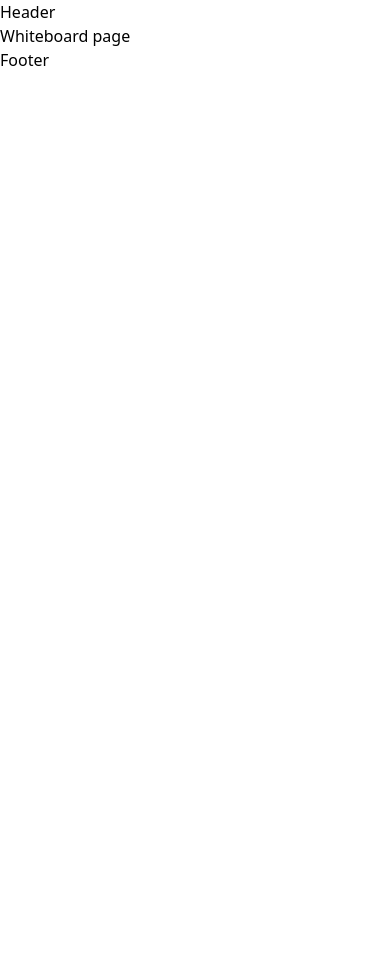
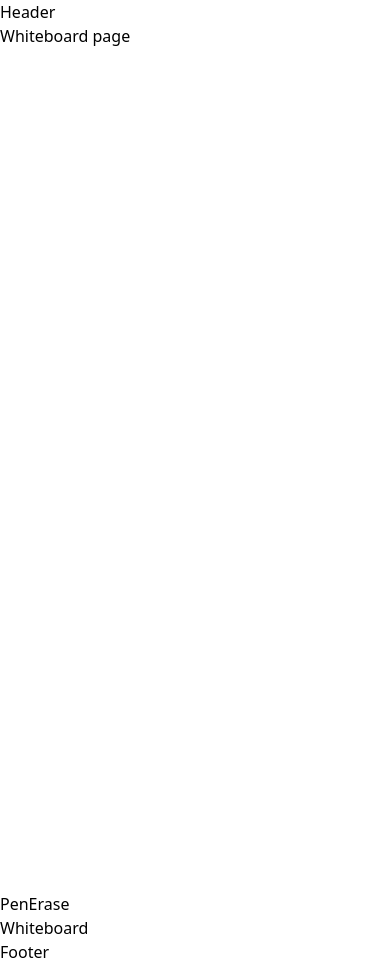
Before and after one commit to GT-WebDev-Collaborative-Whiteboard/collaborative-whiteboard, a React (Vite) app in the folder client/: page /whiteboard in a window 390 px wide. Before the commit the page ends 844 px from the top, so only its background shows below. Built offline with nearby package versions, Linux system fonts and the light colour scheme.

Commit message:
add canvas and draw function

```diff
--- a/client/src/App.jsx
+++ b/client/src/App.jsx
@@ -1,4 +1,5 @@
-import { Outlet } from 'react-router-dom'
+import { Outlet, Link} from 'react-router-dom'
+import Whiteboard from './pages/Whiteboard';
 import './App.css'
 
 function App() {
@@ -6,6 +7,9 @@ function App() {
     <>
       <header>Header</header>
       <Outlet />
+      <Link to="/Whiteboard">
+        <button> Whiteboard </button>
+      </Link>
       <footer>Footer</footer>
     </>
   );
--- a/client/src/pages/Whiteboard.jsx
+++ b/client/src/pages/Whiteboard.jsx
@@ -1,7 +1,86 @@
+import { useEffect, useRef, useState} from 'react';
 function Whiteboard() {
+  const canvasRef = useRef(null);
+  const contextRef = useRef(null);
+
+  const [isDrawing, setIsDrawing] = useState(false);
+
+  useEffect(() => {
+    const canvas = canvasRef.current;
+    canvas.width = window.innerWidth * 2;
+    canvas.height = window.innerHeight * 2;
+    canvas.style.width = `${window.innerWidth}px`;
+    canvas.style.height = `${window.innerHeight}px`;
+
+    const context = canvas.getContext("2d");
+    context.scale(2,2)
+    context.lineCap = "round";
+    context.strokeStyle = "black";
+    context.lineWidth = 5;
+    contextRef.current = context;
+  }, []);
+
+  const startDrawing = ({nativeEvent}) => {
+    const {offsetX, offsetY} =  nativeEvent;
+    contextRef.current.beginPath();
+    contextRef.current.moveTo(offsetX, offsetY);
+    contextRef.current.lineTo(offsetX, offsetY);
+    contextRef.current.stroke();
+    setIsDrawing(true);
+    nativeEvent.preventDefault();
+
+  };
+
+  const draw = ({nativeEvent}) => {
+    if(!isDrawing) {
+      return;
+    }
+    const {offsetX, offsetY} =  nativeEvent;
+    contextRef.current.lineTo(offsetX, offsetY);
+    contextRef.current.stroke();
+    nativeEvent.preventDefault();
+  };
+
+  const stopDrawing = () => {
+    contextRef.current.closePath();
+    setIsDrawing(false)
+  };
+
+  const setToDraw = () => {
+    contextRef.current.globalCompositeOperation = 'source-over';
+  };
+
+  const setToErase = () => {
+    contextRef.current.globalCompositeOperation = 'destination-out';
+
+  };
+
   return (
     <>
-      <p>Whiteboard page</p>
+    <div>
+      <p className ='text-pink-500'>Whiteboard page</p>
+      <canvas className="container py-2 px-2 mx-auto border-2 border-l-gray-500"
+      ref={canvasRef}
+      onMouseDown={startDrawing}
+      onMouseMove={draw}
+      onMouseUp={stopDrawing}
+      onMouseLeave={stopDrawing}>
+      </canvas>
+    </div>
+    <div>
+      <button className ="bg-white hover:bg-gray-100 text-gray-800 font-semibold py-2 px-4 border border-gray-400 rounded shadow"
+      onClick={setToDraw}
+      >
+        Pen
+      </button>
+      <button className=
+      "bg-white hover:bg-gray-100 text-gray-800 font-semibold py-2 px-4 border border-gray-400 rounded shadow"
+        onClick={setToErase}
+      >
+        Erase
+      </button>
+
+    </div>
     </>
   )
 };
```
